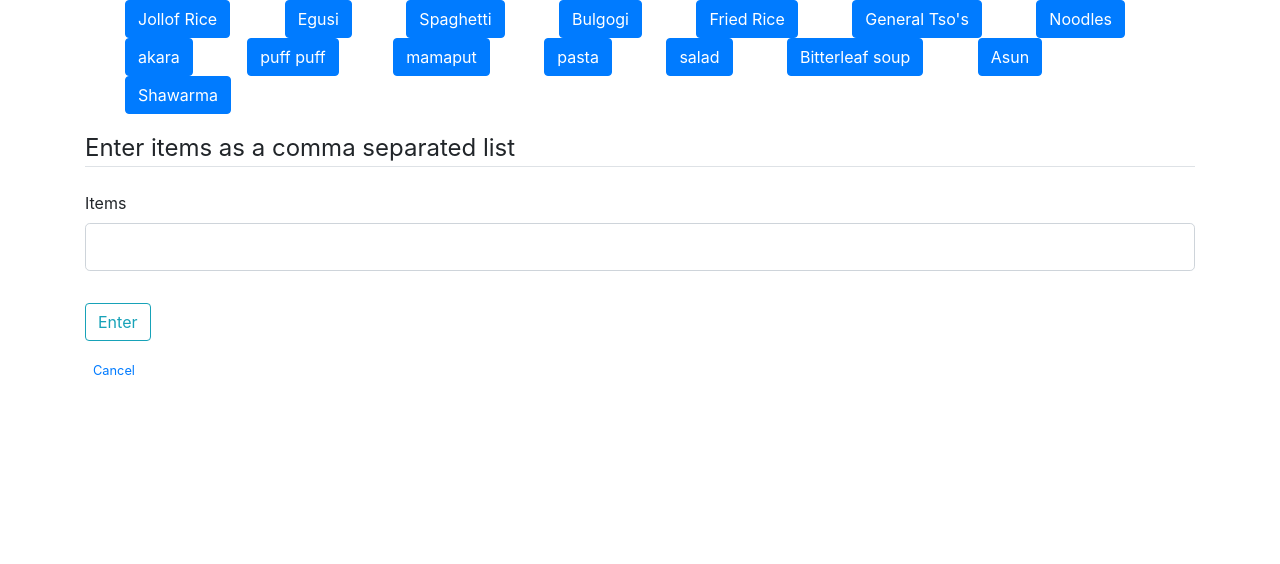
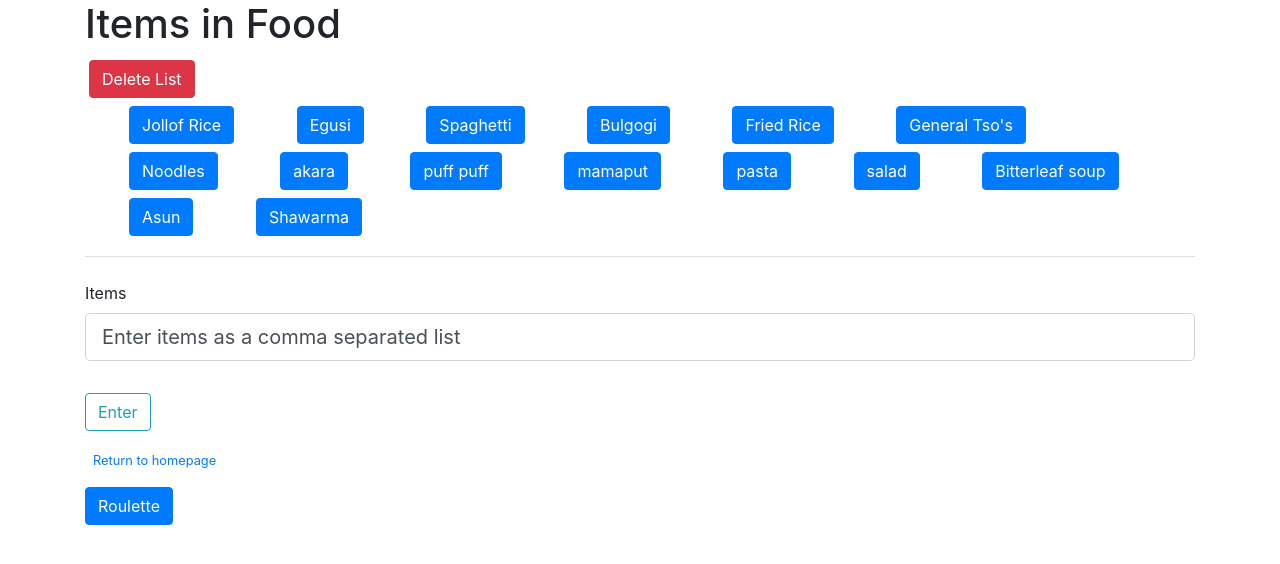
Before and after one commit to sanya-17/Roulette, a Flask app: page /list/1 in a window 1280 px wide. Shown: the top 564 px of the page. Run offline with Flask 2, Linux system fonts and the light colour scheme; a user stored in the database is signed in; data comes from the database, SQL or seed files in the repository; both versions use the stored data as it was after the commit; some libraries are stand-ins or nearby versions.

Commit message:
got roulette button to work

```diff
--- a/roulette/forms.py
+++ b/roulette/forms.py
@@ -50,5 +50,5 @@ class ListForm(FlaskForm):
 
 class ItemForm(FlaskForm):
     item_list = StringField(
-        'Items', validators=[DataRequired()])
+        'Items', validators=[DataRequired()], default='Enter items as a comma separated list')
     submit = SubmitField('Enter')
--- a/roulette/routes.py
+++ b/roulette/routes.py
@@ -1,11 +1,17 @@
 from flask import url_for, redirect, render_template, flash, request
+import random
 from roulette import app, db, bcrypt
 from roulette.forms import RegistrationForm, LoginForm, ListForm, ItemForm
 from roulette.models import User, List, Item
 from flask_login import login_user, current_user, login_required, logout_user
 
+# TODO: add a popupwindow for deleteing an item from the list
+# TODO: implement route for edititng an account
+# demo@testing.com, pass
 
 # landing page and account registration
+
+
 @app.route("/", methods=['POST', 'GET'])
 def register():
     if current_user.is_authenticated:
@@ -24,6 +30,8 @@ def register():
 
     # render template on GET request
     return render_template('register.html', form=form)
+
+# login page
 
 
 @app.route("/login", methods=['POST', 'GET'])
@@ -51,6 +59,8 @@ def login():
 def home():
     lists = current_user.lists
     return render_template('user_home.html', lists=lists)
+
+# handles logging out
 
 
 @app.route("/logout")
@@ -82,30 +92,47 @@ def new_list():
     return render_template('create_list.html', form=form)
 
 
+# route for interacting with the list and performing CRUD operations
 @app.route("/list/<int:list_id>", methods=['POST', 'GET'])
 @login_required
 def list(list_id):
+    roulette = ""
     form = ItemForm()
     current_list = List.query.filter_by(
         user_id=current_user.id,  id=list_id).first_or_404()
+    # handles roulette button press
+    if request.method == 'POST':
+        if request.form.get('roulette_btn'):
+            roulette = random.choice(current_list.items).title
+            return render_template('list.html', list=current_list, form=form, roulette=roulette)
+
+    # handles item entry
     if form.validate_on_submit():
-        print('Validated')
+        # split user entry
         item_list = form.item_list.data.split(',')
-        print(item_list)
+        # add item to db after verifying that the item does not already exist
         for item in item_list:
             test = Item.query.filter_by(
                 title=item.strip(), list_id=current_list.id).first()
             if not test:
-                print('adding to database')
                 item_db = Item(title=item.strip(), list_id=current_list.id)
                 db.session.add(item_db)
                 db.session.commit()
-        for item in current_list.items:
-            print(item.title)
-    # get items, add to database
-    # render list.html template
-    return render_template('list.html', list=current_list, form=form)
+    return render_template('list.html', list=current_list, form=form, roulette=roulette)
 
-    # TODO: add a popupwindow for deleteing an item from the list
-    # TODO: add button for deleting the list
-    # TODO: implement route for edititng an account
+
+# route for deleting a list
+@app.route("/delete/<int:list_id>", methods=['POST', 'GET'])
+@login_required
+def delete_list(list_id):
+    current_list = List.query.get(list_id)
+    title = current_list.title
+    # delete items in list
+    for item in current_list.items:
+        db.session.delete(item)
+        db.session.commit()
+    # delete list
+    db.session.delete(current_list)
+    db.session.commit()
+    flash(f"Deleted {title} List", 'success')
+    return redirect(url_for('home'))
--- a/roulette/templates/list.html
+++ b/roulette/templates/list.html
@@ -6,19 +6,22 @@
 {% endblock %}
 
 {% block body %}
-
+<h1> Items in {{list.title}}</h1>
+<button type="button" class="btn btn-danger m-1" data-toggle="modal" data-target="#deleteModal">Delete
+    List</button>
 <div>
     <ul id='items'>
         {% for item in list.items %}
-        <li><button type="button" class="btn btn-primary">{{item.title}}</button></li>
+        <li><button type="button" class="btn btn-primary m-1">{{item.title}}</button></li>
         {% endfor %}
     </ul>
 </div>
+<!--content-section is not a bootstrap class-->
 <div class="content-section">
     <form method="POST" action="">
         {{form.hidden_tag()}}
         <fieldset class="form-group">
-            <legend class="border-bottom mb-4">Enter items as a comma separated list</legend>
+            <legend class="border-bottom mb-4"></legend>
             <!--TODO: print errors with form, i.e. invalid username etc -->
             <div class="form-group">
                 {{form.item_list.label(class="form-control-label")}}
@@ -38,8 +41,33 @@
             {{form.submit(class="btn btn-outline-info")}}
         </div>
         <small class="text-muted ml-2">
-            <a href="{{url_for('home')}}">Cancel</a>
+            <a href="{{url_for('home')}}">Return to homepage</a>
         </small>
     </form>
 </div>
+
+<form action="{{url_for('list', list_id=list.id )}}" method='POST'>
+    <button type="submit" class=" btn btn-primary mt-3 mb-3" name='roulette_btn' value='roulette'>
+        Roulette</button>
+</form>
+<span id='roulette'> {{roulette}} </span>
+<!-- Modal -->
+<div class="modal fade" id="deleteModal" tabindex="-1" role="dialog" aria-labelledby="deleteModalLabel"
+    aria-hidden="true">
+    <div class="modal-dialog" role="document">
+        <div class="modal-content">
+            <div class="modal-header">
+                <h5 class="modal-title" id="deleteModalLabel">Delete Post?</h5>
+                <button type="button" class="close" data-dismiss="modal" aria-label="Close">
+                    <span aria-hidden="true">&times;</span>
+                </button>
+            </div>
+            <div class="modal-footer">
+                <button type="button" class="btn btn-secondary" data-dismiss="modal">Close</button>
+                <a href="{{url_for('delete_list', list_id=list.id)}}"><button type="button"
+                        class="btn btn-danger m-1">Delete</button></a>
+            </div>
+        </div>
+    </div>
+</div>
 {% endblock %}
```
Also changed, not shown: roulette/site.db.
